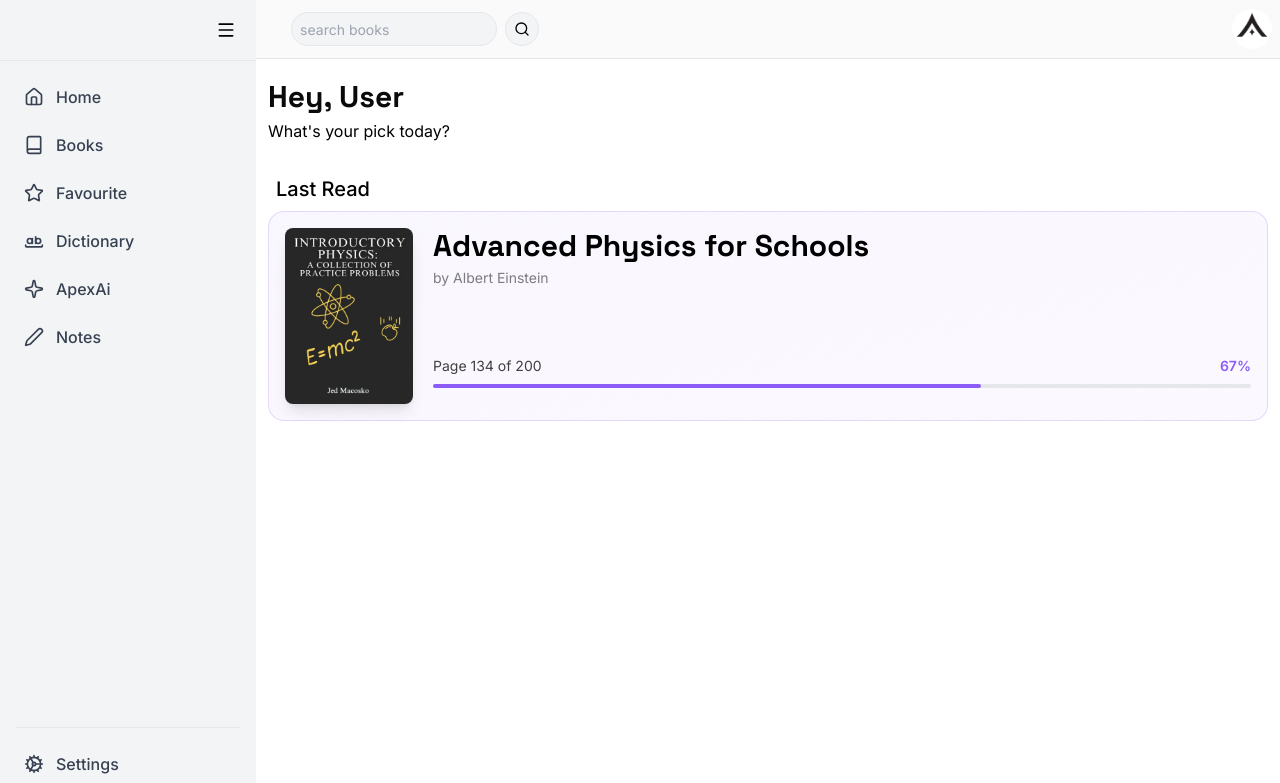
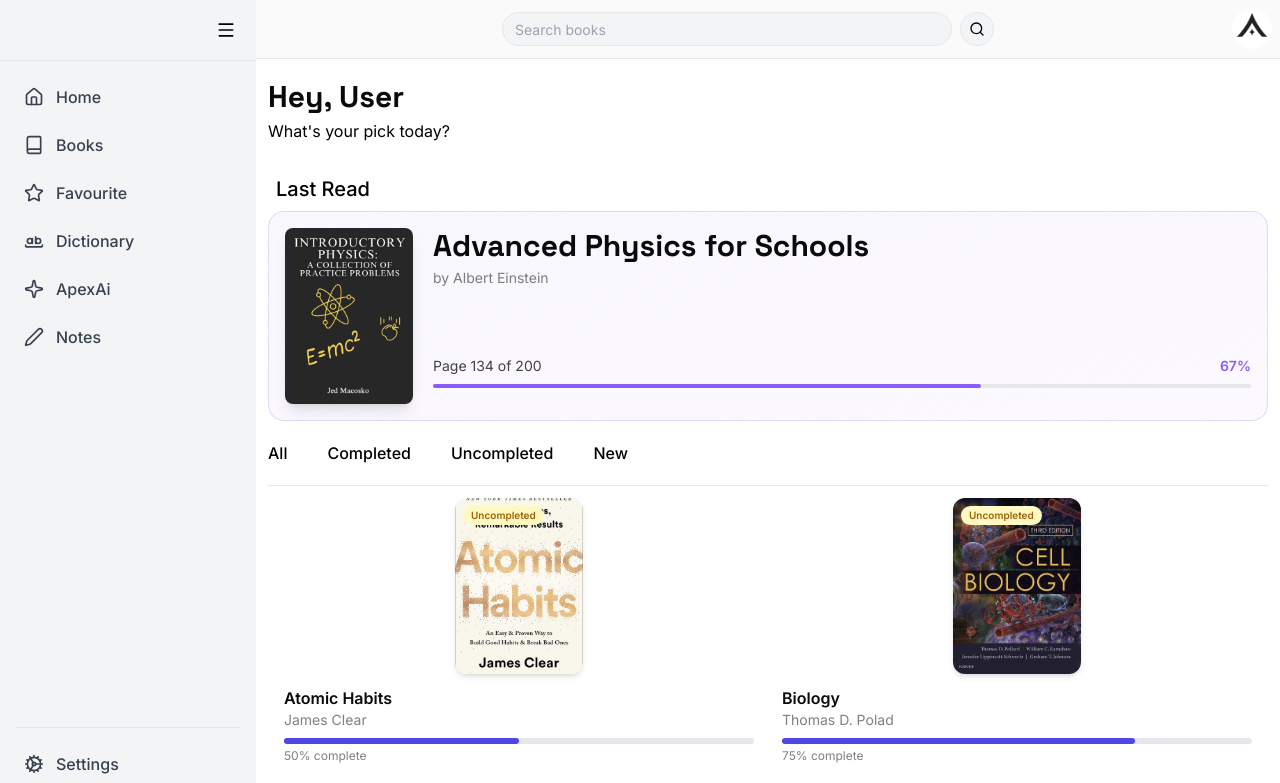
Before and after one commit to apex-future/Apex_Frontend, a React (Vite) app: page / in a window 1280 px wide. Shown: the top 783 px of the page. Built offline with nearby package versions, Linux system fonts and the light colour scheme.

Commit message:
implement homepage book display

```diff
--- /dev/null
+++ b/src/apex_frontend/main_app/components/Allbooks.jsx
@@ -0,0 +1,53 @@
+import atomicHabits from "../../../assets/book_covers/Atomic-habits.jpeg";
+import biology from "../../../assets/book_covers/biology.jpeg";
+import accounting from "../../../assets/book_covers/accounts.jpeg";
+
+export default function Allbooks() {
+    const allBooks = [
+        { id: 1, title: 'Atomic Habits', author: 'James Clear', progress: 50, cover: atomicHabits, status: 'uncompleted' },
+        { id: 2, title: 'Biology', author: 'Thomas D. Polad', progress: 75, cover: biology, status: 'uncompleted' },
+        { id: 3, title: 'Accounting', author: 'Greg Shields', progress: 25, cover: accounting, status: 'new' },
+    ];
+
+    const statusStyles = {
+        completed: 'bg-green-100 text-green-700',
+        uncompleted: 'bg-yellow-100 text-yellow-700',
+        new: 'bg-indigo-100 text-indigo-700',
+    };
+
+    return (
+        <div className="grid grid-cols-1 md:grid-cols-2 gap-5 p-3">
+            {allBooks.map((book) => (
+                <div key={book.id} className="group cursor-pointer">
+                    {/* Cover */}
+                    <div className="relative w-32 h-44 mx-auto rounded-xl overflow-hidden shadow-md group-hover:shadow-lg transition-shadow duration-300">
+                        <img
+                            src={book.cover}
+                            alt={book.title}
+                            className="w-full h-full object-cover group-hover:scale-105 transition-transform duration-300"
+                        />
+                        {/* Status Badge */}
+                        <span className={`absolute top-2 left-2 text-[10px] font-semibold px-2 py-0.5 rounded-full capitalize ${statusStyles[book.status]}`}>
+                            {book.status}
+                        </span>
+                    </div>
+
+                    {/* Info */}
+                    <div className="mt-3 px-1">
+                        <h3 className="font-semibold text-base text-text-primary truncate">{book.title}</h3>
+                        <p className="text-sm text-black/50 mb-2">{book.author}</p>
+
+                        {/* Progress Bar */}
+                        <div className="w-full bg-gray-200 rounded-full h-1.5">
+                            <div
+                                className="bg-indigo-600 h-1.5 rounded-full transition-all duration-500"
+                                style={{ width: `${book.progress}%` }}
+                            />
+                        </div>
+                        <p className="text-xs text-black/50 mt-1">{book.progress}% complete</p>
+                    </div>
+                </div>
+            ))}
+        </div>
+    );
+}
--- a/src/apex_frontend/main_app/components/Header.jsx
+++ b/src/apex_frontend/main_app/components/Header.jsx
@@ -1,6 +1,6 @@
 import React from 'react'
-import { BookOpen } from 'lucide-react';
 import physics from "../../../assets/book_covers/physics.jpeg";
+import Allbooks from './Allbooks';
 
 export default function Header() {
     const user = { name: "User" };
@@ -39,9 +39,9 @@ export default function Header() {
                         <div className="flex-1 flex flex-col justify-between">
 
                             <div className=" mb-3">
-                            <h2 className="font-display text-xl xs:text-2xl sm:text-3xl font-bold text-text- mb-1 ">
-                                {currentBook.title}
-                            </h2>
+                                <h2 className="font-display text-xl xs:text-2xl sm:text-3xl font-bold text-text-primary mb-1 ">
+                                    {currentBook.title}
+                                </h2>
                                 <p className="text-sm text-black/50">by {currentBook.author}</p>
                             </div>
 
@@ -73,6 +73,32 @@ export default function Header() {
                     </div>
                 </div>
 
+                <div className="border-b border-gray-200 overflow-x-auto">
+                    <nav className="flex">
+                        <ul className="flex flex-row gap-5 sm:gap-8 lg:gap-10 my-5 font-medium whitespace-nowrap">
+                            <li className="relative group cursor-pointer">
+                                <a href="#" className="group-hover:text-indigo-600 transition-colors duration-300">All</a>
+                                <span className="absolute bottom-[-4px] left-0 w-0 h-0.5 bg-indigo-600 transition-all duration-300 group-hover:w-full"></span>
+                            </li>
+                            <li className="relative group cursor-pointer">
+                                <a href="#" className="group-hover:text-indigo-600 transition-colors duration-300">Completed</a>
+                                <span className="absolute bottom-[-4px] left-0 w-0 h-0.5 bg-indigo-600 transition-all duration-300 group-hover:w-full"></span>
+                            </li>
+                            <li className="relative group cursor-pointer">
+                                <a href="#" className="group-hover:text-indigo-600 transition-colors duration-300">Uncompleted</a>
+                                <span className="absolute bottom-[-4px] left-0 w-0 h-0.5 bg-indigo-600 transition-all duration-300 group-hover:w-full"></span>
+                            </li>
+                            <li className="relative group cursor-pointer">
+                                <a href="#" className="group-hover:text-indigo-600 transition-colors duration-300">New</a>
+                                <span className="absolute bottom-[-4px] left-0 w-0 h-0.5 bg-indigo-600 transition-all duration-300 group-hover:w-full"></span>
+                            </li>
+                        </ul>
+                    </nav>
+                </div>
+                <div className='flex-1'>
+                    <Allbooks />
+                </div>
+
             </div>
         </div>
     )
--- a/src/apex_frontend/main_app/components/NavBar.jsx
+++ b/src/apex_frontend/main_app/components/NavBar.jsx
@@ -1,8 +1,8 @@
-import { Menu,Search } from 'lucide-react'
+import { Menu, Search } from 'lucide-react'
 import React from 'react'
 import logo from "../../../assets/logo/logo-light.jpg";
 
-function NavBar({setIsMobileOpen}) {
+function NavBar({ setIsMobileOpen }) {
   return (
     <nav className='w-full bg-bg-primary border-b border-border-default'>
       <div className="nav-wrapper flex justify-between w-full p-2 items-center">
@@ -10,15 +10,15 @@ function NavBar({setIsMobileOpen}) {
         {/* Mobile Menu Button - Only visible on mobile */}
         <button
           onClick={() => setIsMobileOpen(true)}
-        className="md:hidden w- z-40 p-2 rounded-lg hover:bg-gray-200 transition-colors"
+          className="md:hidden z-40 p-2 rounded-lg hover:bg-gray-200 transition-colors"
           aria-label="Open menu"
         >
           <Menu size={24} />
         </button>
-        <form className="search-bar flex  justify-center gap-2 rounded-full p-1 min-w-[100px]  h-full ">
-            <input type="text" className="border p-1 px-2 w-[70%] rounded-full placeholder:text-sm bg-bg-subtle" placeholder='search books' />
+        <form className="search-bar flex justify-center gap-2 rounded-full p-1 flex-1 max-w-[200px] md:max-w-[400px] lg:max-w-[500px] h-full mx-auto">
+          <input type="text" className="border p-1 px-3 w-full rounded-full placeholder:text-sm bg-bg-subtle" placeholder='Search books' />
           <button type="submit" className='border p-1 rounded-full bg-bg-subtle'>
-            <Search className='p-1'/>
+            <Search className='p-1' />
           </button>
 
         </form>
```
Lines whose indentation alone changed are shown as unchanged.
